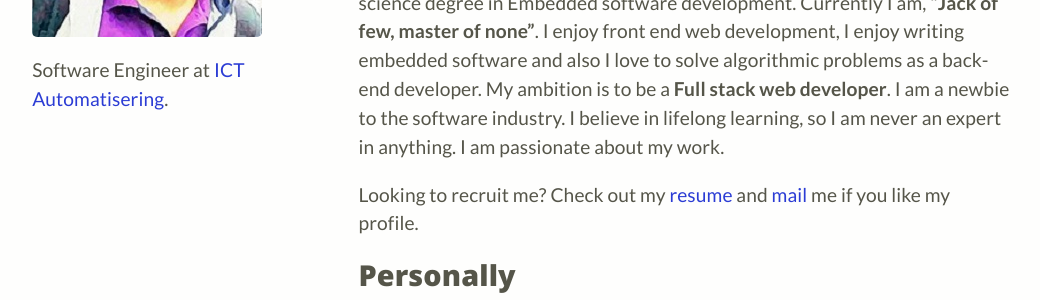
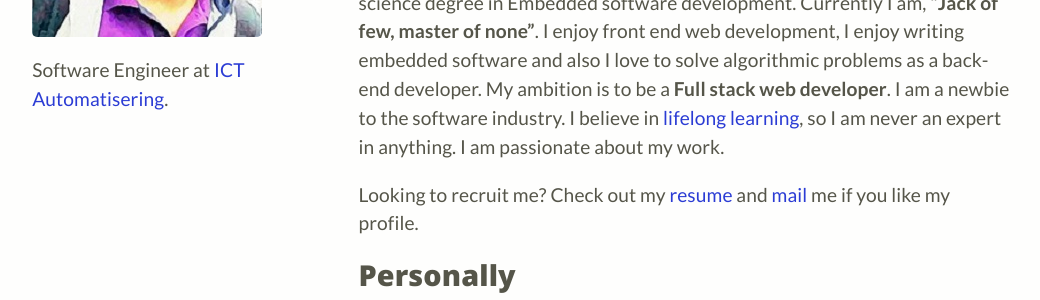
Before and after one commit to santhoshvai/santhoshvai.github.io, a Jekyll site: the page built from about.md, in a window 1280 px wide. Shown: the part 270-570 px from the top of the page, without its empty margins (115-1155 px from the left). Built offline with Jekyll 4.4.1, drawn with Linux system fonts in a browser that asks for light colours; Markdown is read by kramdown in place of the engine named in the settings; part of the change alters nothing that is shown.

Commit message:
fixes #8

```diff
--- a/about.md
+++ b/about.md
@@ -6,7 +6,7 @@ redirect_from: "/cv/"
 ---
 ## Professionally
 
-I found out that I love software development only during the end of my teens. Consequently, even with a bachelors degree in electronics and communication with a good GPA, I was only writing software for tiny mini-controllers during that time. This made to me to graduate with a Master of science degree in Embedded software development. Currently I am, **"Jack of few, master of none"**. I enjoy front end web development, I enjoy writing embedded software and also I love to solve algorithmic problems as a back-end developer. My ambition is to be a **Full stack web developer**. I am a newbie to the software industry. I believe in lifelong learning, so I am never an expert in anything. I am passionate about my work.
+I found out that I love software development only during the end of my teens. Consequently, even with a bachelors degree in electronics and communication with a good GPA, I was only writing software for tiny mini-controllers during that time. This made to me to graduate with a Master of science degree in Embedded software development. Currently I am, **"Jack of few, master of none"**. I enjoy front end web development, I enjoy writing embedded software and also I love to solve algorithmic problems as a back-end developer. My ambition is to be a **Full stack web developer**. I am a newbie to the software industry. I believe in [lifelong learning](https://www.class-central.com/u/59199), so I am never an expert in anything. I am passionate about my work.
 
 Looking to recruit me? Check out my [resume](/public/files/Santhosh_CV_detailed.pdf) and
 [mail](mailto:santhoshvai@icloud.com) me if you like my profile.
```
